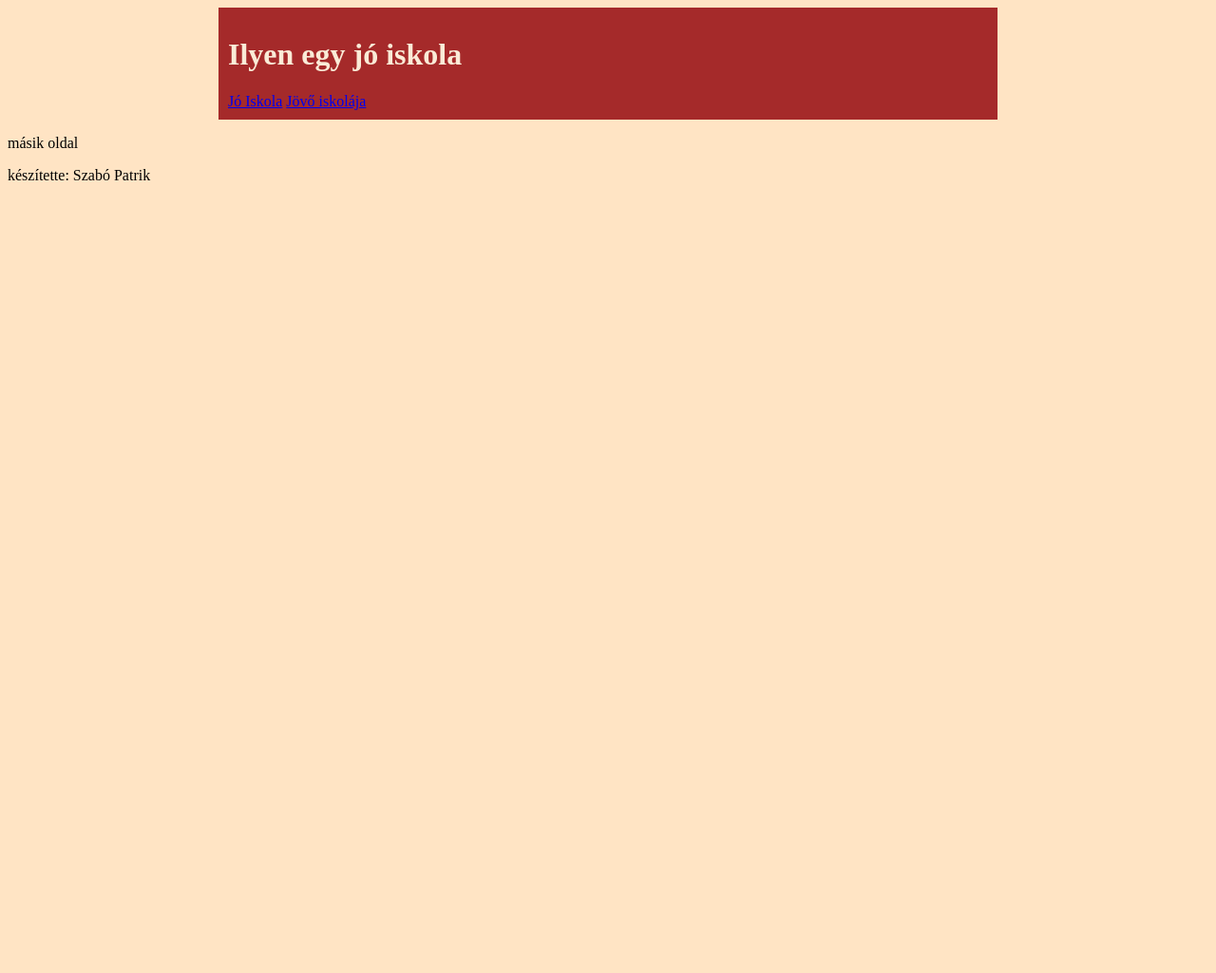
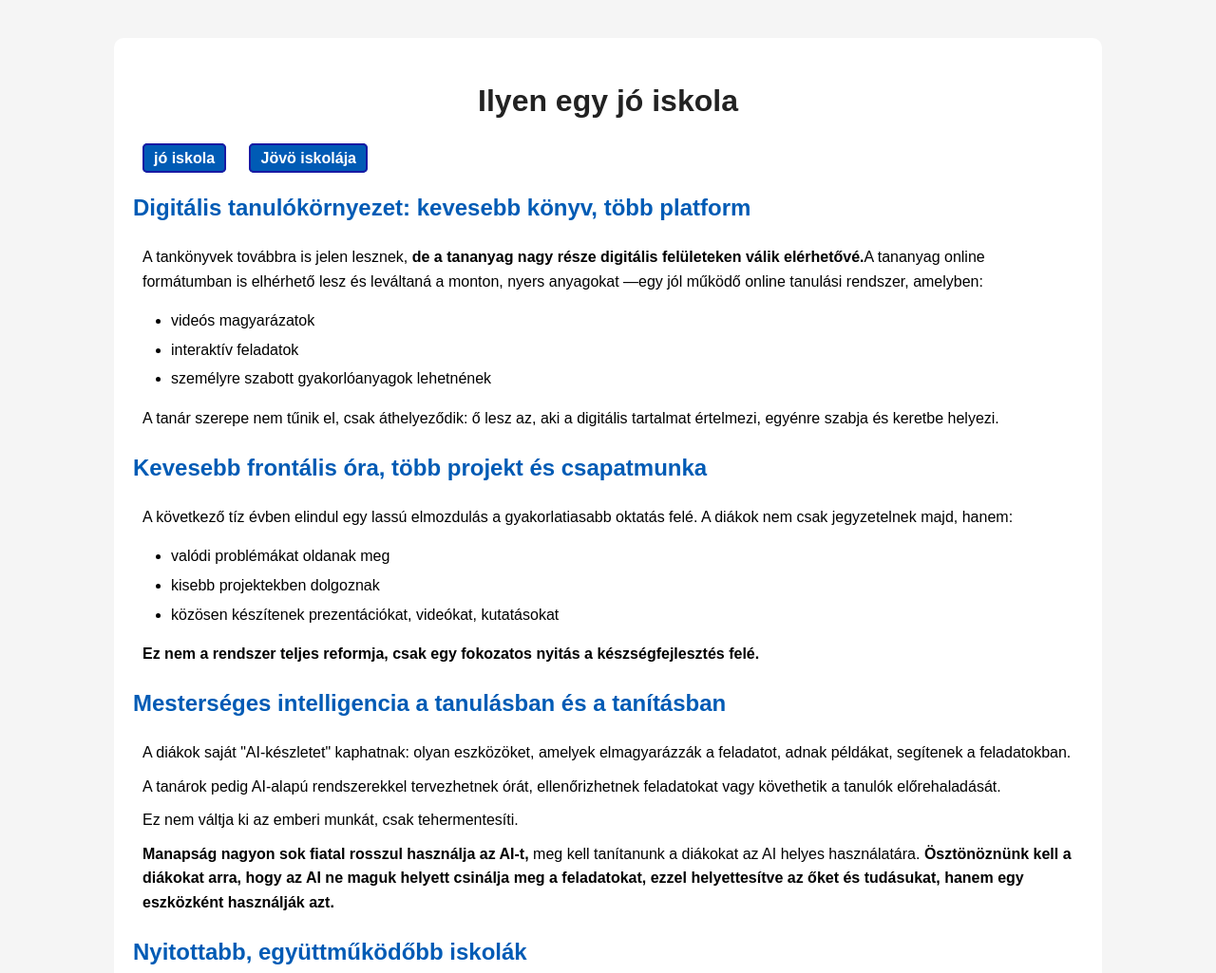
Before and after one commit to SzaboPatrik112/jovoiskolaja, a plain HTML site: page masik.html in a window 1280 px wide. Shown: the top 1025 px of the page at 95% size. Before the commit the page ends 800 px from the top, so only its background shows below. Drawn offline with Linux system fonts and the light colour scheme.

Commit message:
Jovo iskolaja kesz verzio

```diff
--- a/masik.html
+++ b/masik.html
@@ -1,4 +1,3 @@
-<!DOCTYPE html>
 <!DOCTYPE html>
 <html lang="en">
 <head>
@@ -8,21 +7,54 @@
     <link rel="stylesheet" href="stilus.css">
 </head>
 <body>
-    <!-- általános tároló -->
-    <div id="tarolo">
+    <!-- általános tárolo -->
+     <div id="tarolo">
         <div id="fejlec">
             <h1>Ilyen egy jó iskola</h1>
         </div>
-        <div id="menu"></div>
-       <a href="index.html">Jó Iskola</a>
-       <a href="masik.html">Jövő iskolája</a>
+    <div id="menu">
+        <a href="index.html">jó iskola</a>
+        <a href="masik.html">Jövö iskolája</a>
+
     </div>
     <div id="tartalom">
-        <p>másik oldal</p>
+        <h2>Digitális tanulókörnyezet: kevesebb könyv, több platform</h2>
+
+        <p>A tankönyvek továbbra is jelen lesznek, <b>de a tananyag nagy része digitális felületeken válik elérhetővé.</b>A tananyag online formátumban is elhérhető lesz és leváltaná a monton, nyers anyagokat —egy jól működő online tanulási rendszer, amelyben:</p>
+        <ul>
+            <li>videós magyarázatok</li>
+            <li>interaktív feladatok</li>
+            <li>személyre szabott gyakorlóanyagok lehetnének</li>
+        </ul>
+<p>A tanár szerepe nem tűnik el, csak áthelyeződik: ő lesz az, aki a digitális tartalmat értelmezi, egyénre szabja és keretbe helyezi.</p>
+<h2>Kevesebb frontális óra, több projekt és csapatmunka</h2>
+<p>A következő tíz évben elindul egy lassú elmozdulás a gyakorlatiasabb oktatás felé. A diákok nem csak jegyzetelnek majd, hanem:</p>
+<ul>
+    <li>valódi problémákat oldanak meg</li>
+    <li>kisebb projektekben dolgoznak</li>
+    <li>közösen készítenek prezentációkat, videókat, kutatásokat</li>
+</ul>
+<p><strong>Ez nem a rendszer teljes reformja, csak egy fokozatos nyitás a készségfejlesztés felé.</strong></p>
+<h2>Mesterséges intelligencia a tanulásban és a tanításban</h2>
+<p>A diákok saját "AI-készletet" kaphatnak: olyan eszközöket, amelyek elmagyarázzák a feladatot, adnak példákat, segítenek a feladatokban.</p>
+<p>A tanárok pedig AI-alapú rendszerekkel tervezhetnek órát, ellenőrizhetnek feladatokat vagy követhetik a tanulók előrehaladását.</p>
+<p>Ez nem váltja ki az emberi munkát, csak tehermentesíti.</p>
+<p><b>Manapság nagyon sok fiatal rosszul használja az AI-t,</b> meg kell tanítanunk a diákokat az AI helyes használatára. <strong>Ösztönöznünk kell a diákokat arra, hogy az AI ne maguk helyett csinálja meg a feladatokat, ezzel helyettesítve az őket és tudásukat, hanem egy eszközként használják azt.</strong> </p>
+<h2>Nyitottabb, együttműködőbb iskolák</h2>
+<p>Véleményem szerint,a MAgyar fiatalok egyik legnagyobb problémájuk az, hogy általános iskola vagy gimnázium után, nem tudják hogyan tovább, és nem tudnak szakosodni, ilyenkor esnek bele abba a hiába hogy olyan pályát választanak amit nem szeretnek vagy egyhelybe toporognak. <b>Napjainkban egyre több iskola tart pályaorientációs  megmozdulásokat, de nem biztos hogy az itt felvetett lehetőségek minden diák számára tud biztosítani megfelelő megolásokat.</b></p>
+<p>erre létezik egy egyszeű megoldás:</p>
+<ul>
+    <li>öszpontosított pályaorientációs programok</li>
+    <li>valós munkakörnyezet-látogatások</li>
+    <li>vállalkozási és technológiai workshopok</li>
+</ul>
     </div>
-<div id="lablec">
-    <p>készítette: Szabó Patrik</p>
-</div>
+    <div id="lablec">
+
+        <p>Készítette:Szabó Patrik</p>
+
+    </div>
+     </div>
 
 </body>
 </html>
--- a/stilus.css
+++ b/stilus.css
@@ -1,20 +1,62 @@
 body {
-    background-color: bisque;
+    font-family: Arial, Helvetica, sans-serif;
+    background:#f5f5f5;
+    color: #333;
+    line-height: 1.6;
 }
 #tarolo {
-    background-color: brown;
-    color: antiquewhite;
+
+    background-color:white;
+    color: black;
     width: 80%;
-    max-width: 800px;
-    margin: auto;
-    padding: 10px;
+    max-width: 1000px;
+    margin: 40px auto;
+    padding: 20px;
+    border-radius: 10px;
 }
 
+#fejlec{
+    text-align: center;
+    margin-bottom: 20px;
+}
+
+#fejlec h1 {
+    color: #222;
+}
 #menu a{
+
     text-decoration: none;
-    color: greenyellow;
-    background-color: green;
-    border: 2px;
+    color: rgb(255, 255, 255);
+    background-color: #005bb5;
+    border: 2px solid rgb(25, 25, 163);
+    padding:5px 10px 5px 10px;
     margin: 10px;
     border-radius: 5px;
+    font-weight: bold;
 }
+
+#menu a:hover{
+    color: gold;
+    background-color: orangered;
+}
+#tartalom h2 {
+    margin-top: 20px;
+    color:#005bb5;
+}
+#tartalom p {
+    margin: 10px;
+    line-height: 1.6;
+}
+#tartalom li {
+    margin-bottom: 5px;
+}
+
+#lablec {
+    margin-top: 30px;
+    text-align: center;
+    padding: 15px;
+    background:#eee;
+    border-radius: 8px;
+    color: #666;
+
+}
```
Also changed, not shown: index.html (+38 -10 lines).
